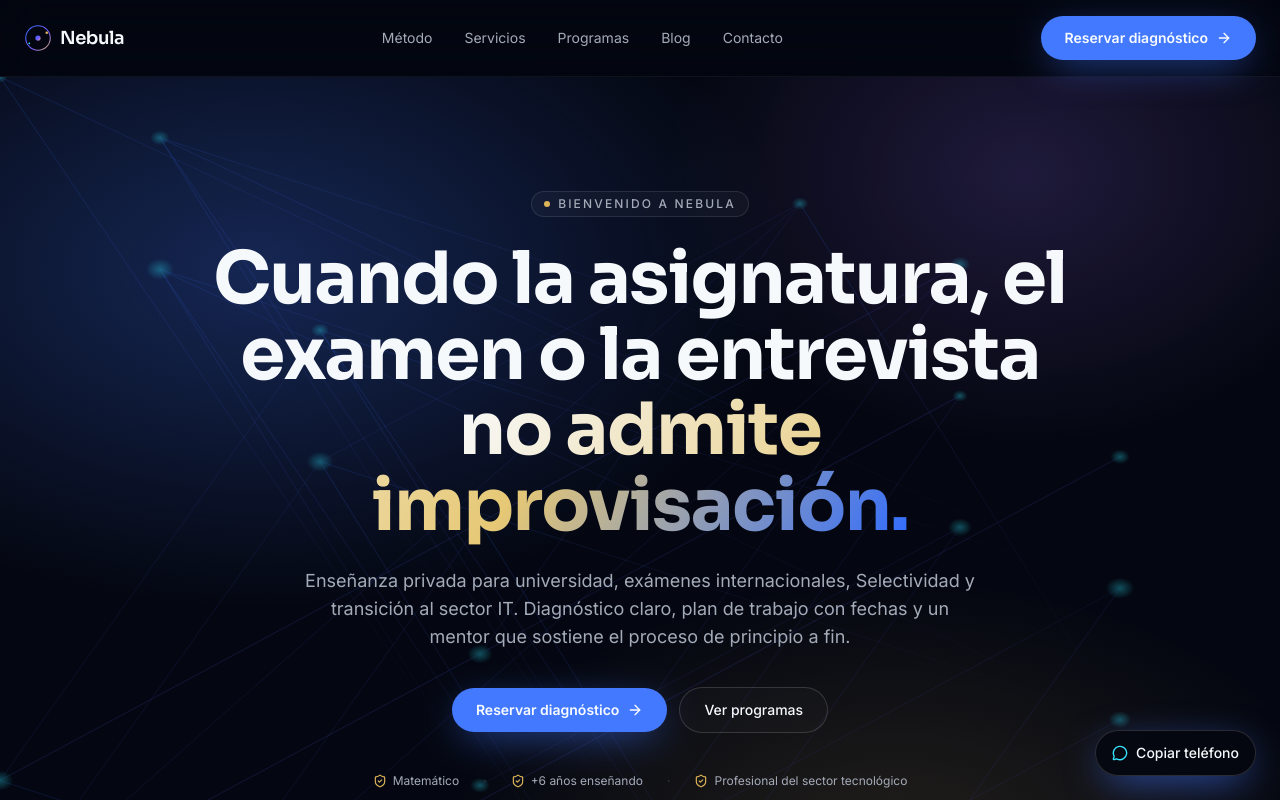
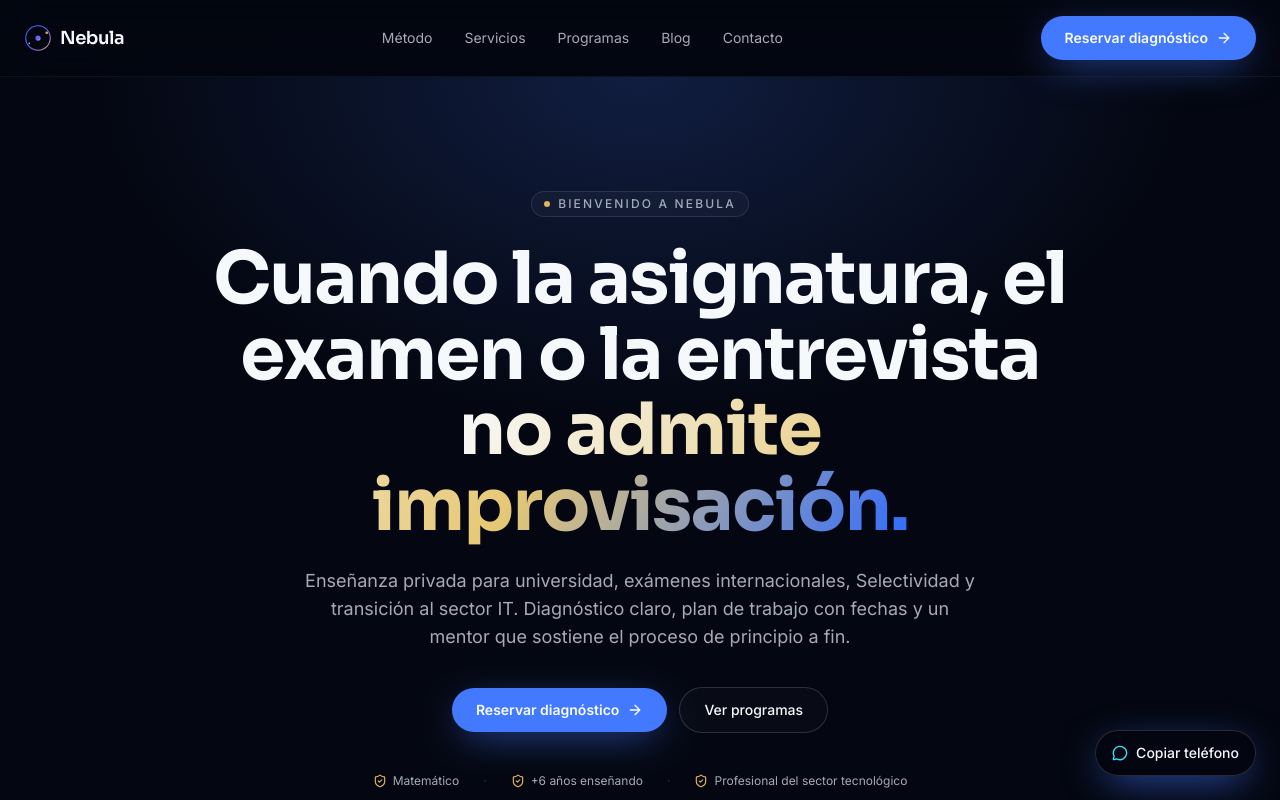
Before and after one commit to MetodoNebula/metodonebula_backup, a React (Vite) app: page / in a window 1280 px wide. Shown: the top 800 px of the page. Built offline with nearby package versions, Linux system fonts and the light colour scheme.

Commit message:
cambio color

```diff
--- a/src/routes/index.tsx
+++ b/src/routes/index.tsx
@@ -70,7 +70,6 @@ function Hero() {
   return (
     <section id="top" className="relative overflow-hidden">
       <div className="absolute inset-0 nebula-aurora pointer-events-none" />
-      <ConstellationBg />
       <div className="relative mx-auto max-w-7xl px-6 pt-20 pb-28 md:pt-28 md:pb-36">
         <div className="mx-auto max-w-4xl text-center">
           <SectionLabel>Bienvenido a Nebula</SectionLabel>
@@ -123,52 +122,6 @@ function AuthorityChip({ label }: { label: string }) {
       <ShieldCheck className="h-3.5 w-3.5 text-gold" />
       {label}
     </span>
-  );
-}
-
-function ConstellationBg() {
-  // Generate deterministic nodes
-  const nodes = Array.from({ length: 22 }).map((_, i) => {
-    const x = (i * 137.5) % 100;
-    const y = (i * 73.3) % 100;
-    return { x, y, r: 0.6 + ((i * 13) % 10) / 18 };
-  });
-  return (
-    <svg
-      className="pointer-events-none absolute inset-0 h-full w-full opacity-[0.35]"
-      viewBox="0 0 100 100"
-      preserveAspectRatio="none"
-      aria-hidden="true"
-    >
-      <defs>
-        <radialGradient id="dot" cx="50%" cy="50%" r="50%">
-          <stop offset="0%" stopColor="#2CEBFF" stopOpacity="0.9" />
-          <stop offset="100%" stopColor="#2CEBFF" stopOpacity="0" />
-        </radialGradient>
-        <linearGradient id="line" x1="0" y1="0" x2="1" y2="1">
-          <stop offset="0%" stopColor="#2F6BFF" stopOpacity="0.5" />
-          <stop offset="100%" stopColor="#7C5CFF" stopOpacity="0" />
-        </linearGradient>
-      </defs>
-      {nodes.map((n, i) =>
-        nodes
-          .slice(i + 1, i + 3)
-          .map((m, j) => (
-            <line
-              key={`${i}-${j}`}
-              x1={n.x}
-              y1={n.y}
-              x2={m.x}
-              y2={m.y}
-              stroke="url(#line)"
-              strokeWidth="0.08"
-            />
-          )),
-      )}
-      {nodes.map((n, i) => (
-        <circle key={i} cx={n.x} cy={n.y} r={n.r} fill="url(#dot)" />
-      ))}
-    </svg>
   );
 }
 
--- a/src/styles.css
+++ b/src/styles.css
@@ -190,8 +190,6 @@
 }
 
 @utility nebula-aurora {
-  background:
-    radial-gradient(60% 50% at 20% 20%, oklch(0.62 0.22 265 / 28%), transparent 70%),
-    radial-gradient(40% 40% at 80% 10%, oklch(0.65 0.2 295 / 18%), transparent 70%),
-    radial-gradient(50% 40% at 70% 80%, oklch(0.79 0.12 85 / 14%), transparent 70%);
+  /* Single soft spotlight glowing from the top-centre — clean and restrained. */
+  background: radial-gradient(60% 50% at 50% 0%, oklch(0.62 0.22 265 / 20%), transparent 72%);
 }
```
